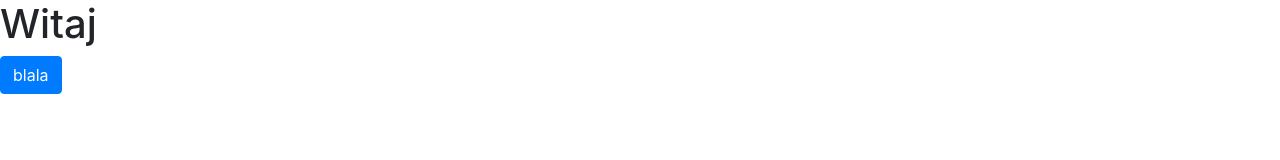
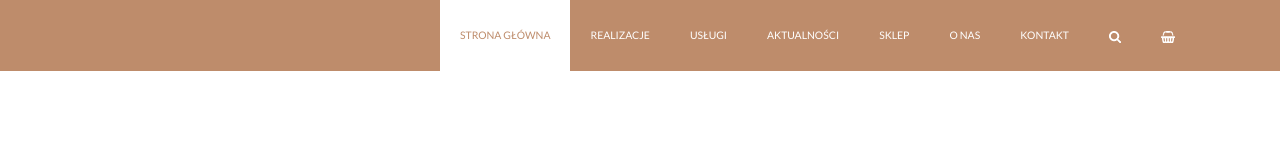
Before and after one commit to PrzemyslawWrobel/-interior_design, a website: page index.html in a window 1280 px wide. Drawn offline with Linux system fonts and the light colour scheme.

Commit message:
zmienne css i menu html

```diff
--- a/index.html
+++ b/index.html
@@ -8,9 +8,43 @@
 	<link rel="stylesheet" href="style/style.css">
 </head>
 <body>
-	<h1>Witaj</h1>
-	<button class='btn btn-primary'>blala
-
-	</button>
+	<!-- Header -->
+	<div class="bg-primary sk-header">
+		<div class="container">
+			<ul class="nav flex-column flex-md-row justify-content-lg-end text-uppercase">
+				<li class="nav-item pw-header-item-active">
+					<a class="nav-link pw-header-item-link" href="index.html">Strona główna</a>
+				</li>
+				<li class="nav-item">
+					<a class="nav-link text-white pw-header-item-link" href="portfolio.html">Realizacje</a>
+				</li>
+				<li class="nav-item">
+					<a class="nav-link text-white pw-header-item-link" href="portfolio.html">Usługi</a>
+				</li>
+				<li class="nav-item">
+					<a class="nav-link text-white pw-header-item-link" href="post-list.html">Aktualności</a>
+				</li>
+				<li class="nav-item">
+					<a class="nav-link text-white pw-header-item-link" href="shop.html">Sklep</a>
+				</li>
+				<li class="nav-item">
+					<a class="nav-link text-white pw-header-item-link" href="about.html">O nas</a>
+				</li>
+				<li class="nav-item">
+					<a class="nav-link text-white pw-header-item-link" href="contact.html">Kontakt</a>
+				</li>
+				<li class="nav-item">
+					<a class="nav-link pw-header-item-link" href="#">
+						<img src="images/ui/icon-top-search.png" alt="szukaj">
+					</a>
+				</li>
+				<li class="nav-item">
+					<a class="nav-link pw-header-item-link" href="#">
+						<img src="images/ui/icon-top-cart.png" alt="koszyk">
+					</a>
+				</li>
+			</ul>
+		</div>
+	</div>
 </body>
 </html>
--- a/source/custom/base/_typography.scss
+++ b/source/custom/base/_typography.scss
@@ -0,0 +1,15 @@
+h3 {
+	letter-spacing: .1rem;
+}
+
+h5 {
+	letter-spacing: .05rem;
+}
+
+.pw-text-small {
+	font-size: .75rem;
+}
+
+.pw-text-large {
+	font-size: 1.125rem;
+}
--- a/source/custom/base/_variables.scss
+++ b/source/custom/base/_variables.scss
@@ -0,0 +1,47 @@
+// włąsne zmienne - kolory do projektu
+$pw-accent-color: #BE8C6B;
+$pw-gray-100: #F8F8F8;
+$pw-gray-200: #EEEEEE;
+$pw-gray-600: #B7B7B7;
+$pw-gray-800: #707070;
+$pw-gray-900: #444444;
+$pw-white: #FFFFFF;
+$pw-black: #000000;
+$pw-input-bg: #FCFCFC;
+$pw-input-border-color: darken($pw-gray-200, 3%);
+$pw-contact-form-shadow: #292C31;
+$pw-product-search-btn-color: #CCCCCC;
+
+// własne zmienne tekst
+$pw-font-family-body: 'Lato';
+$pw-font-family-secondary: 'Oswald';
+
+// Kolory Bootstrap 4 - sposób wjaki należy nadpisywać zmienne kolorów w bootstrap
+$theme-colors: (
+	"primary": $pw-accent-color
+);
+
+$gray-100: $pw-gray-100;
+$gray-200: $pw-gray-200;
+$gray-600: $pw-gray-600;
+$gray-800: $pw-gray-800;
+$gray-900: $pw-gray-900;
+
+
+// obramowania
+$border-radius:  0;
+$border-radius-lg: 0;
+$border-radius-sm:  0;
+
+// tekst
+
+$font-family-sans-serif: $pw-font-family-body;
+$headings-font-family: $pw-font-family-secondary;
+$headings-font-weight: 700;
+$font-size-base: .875rem;
+$line-height-base: 1.75;
+$font-size-sm: ($font-size-base * .75);
+$h2-font-size:  2.143rem;
+$h3-font-size:  1.375rem;
+$h4-font-size:  1rem;
+$h5-font-size:  .875rem;
--- a/source/custom/components/_components.scss
+++ b/source/custom/components/_components.scss
@@ -0,0 +1 @@
+@import 'header';
--- /dev/null
+++ b/source/custom/components/_header.scss
@@ -0,0 +1,11 @@
+.pw-header-item-link {
+    font-size: .65rem;
+    @include media-breakpoint-up(md) {
+        padding: 1.65rem 1.25rem;
+    }
+}
+
+//aktywna pozycja menu
+.pw-header-item-active {
+    background-color: $pw-white;
+}
--- a/source/style.scss
+++ b/source/style.scss
@@ -1,7 +1,11 @@
+// własne zmienne kolorów przed bootstrap żeby bootstrap ich nie nadpisał bo mamy takie same nazwy jak w bootstrapie
+@import 'custom/base/variables';
+
+// import bootstrap
 @import './bootstrap-sass/bootstrap.scss';
 
 // imoort własnych styli
-@import 'custom/base/variables';
+
 @import 'custom/base/mixins';
 @import 'custom/base/typography';
 
```
Also changed, not shown: images/ui/icon-top-cart.png (added), images/ui/icon-top-search.png (added), style/style.css.
